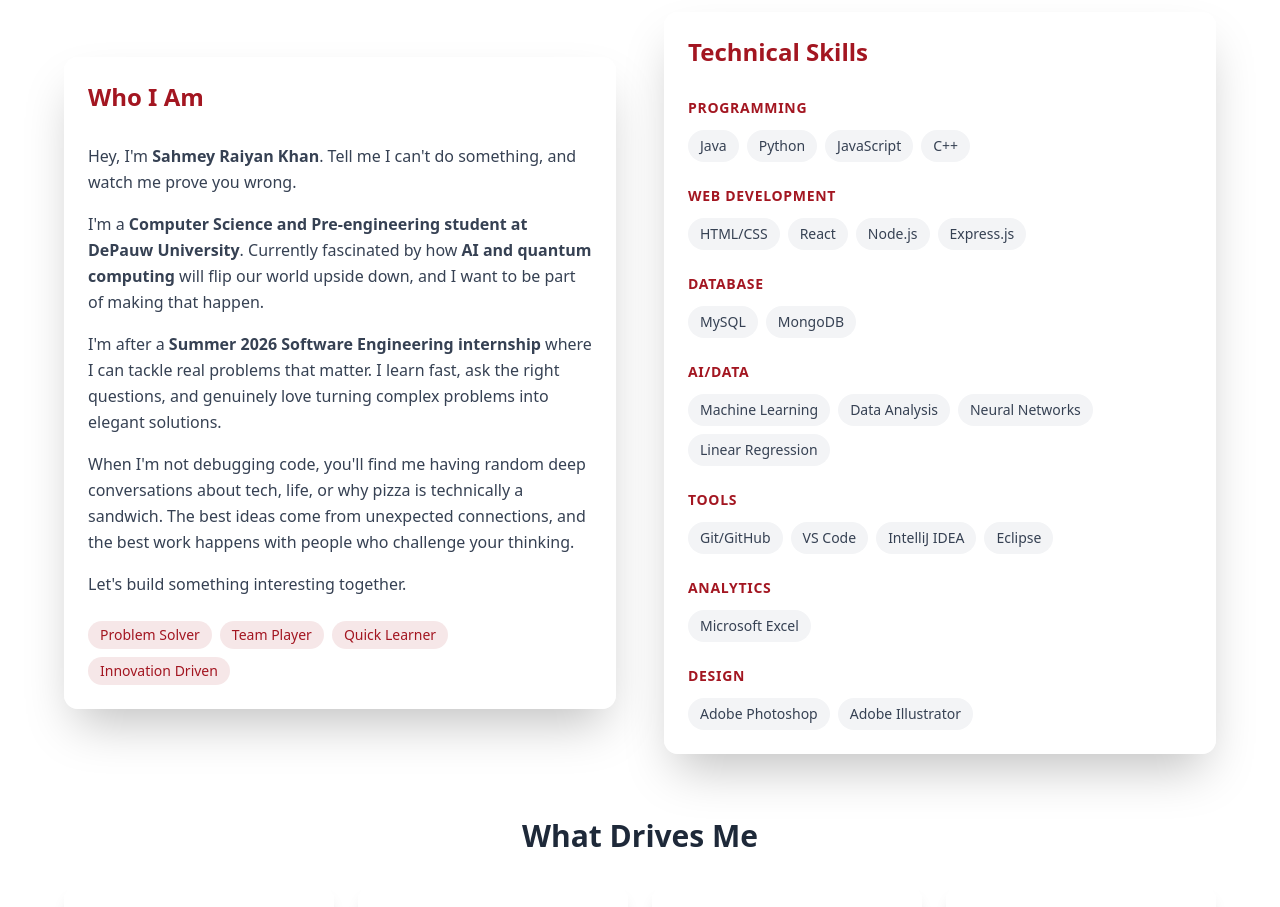
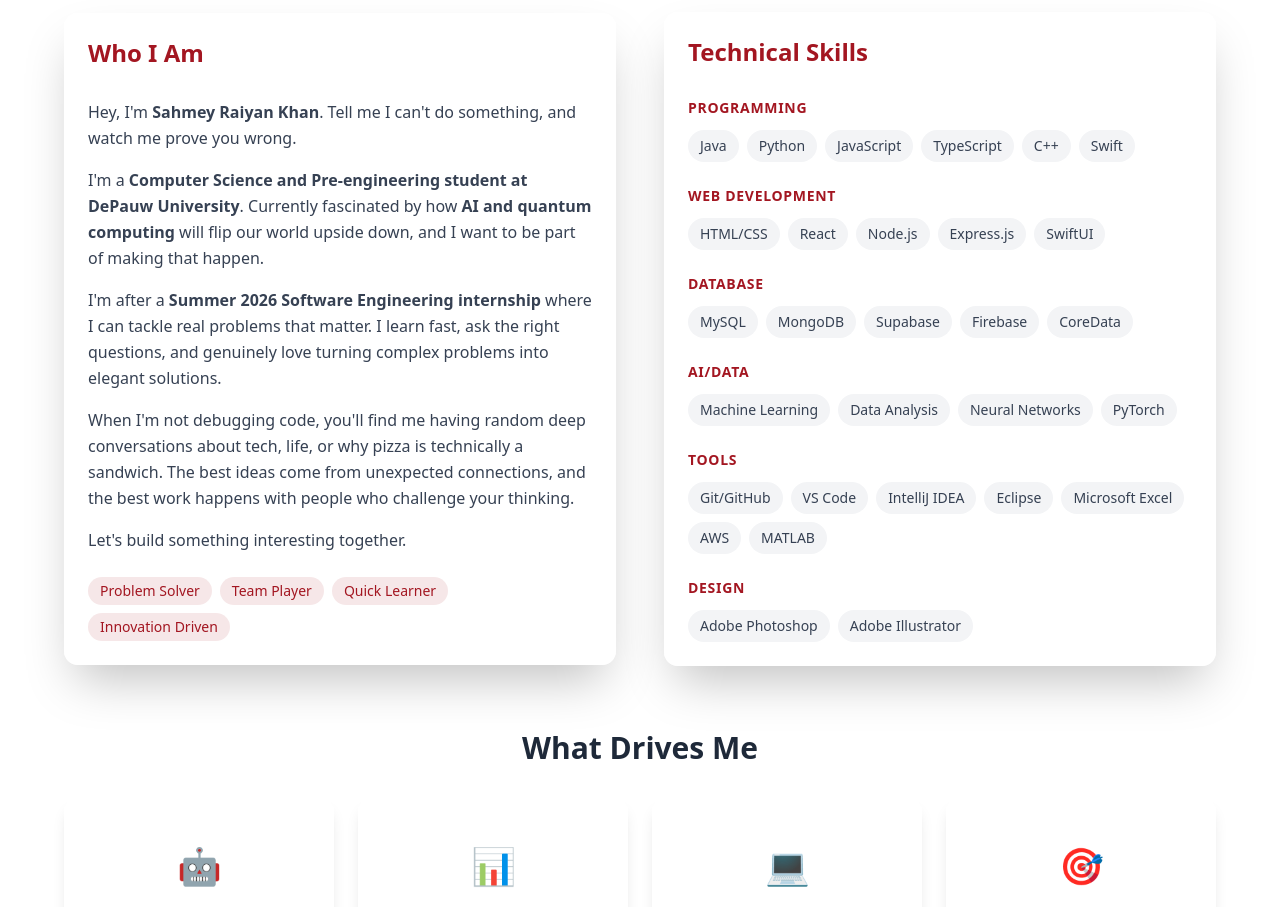
Before and after one commit to Sahmey2004/Portfolio, a React (Vite) app: page / in a window 1280 px wide. Shown: the part 1000-1907 px from the top of the page. Built offline with nearby package versions, Linux system fonts and the light colour scheme.

Commit message:
Update technical skills with new technologies

```diff
--- a/src/components/About.jsx
+++ b/src/components/About.jsx
@@ -25,22 +25,30 @@ const About = () => {
     { name: 'Java', category: 'Programming' },
     { name: 'Python', category: 'Programming' },
     { name: 'JavaScript', category: 'Programming' },
+    { name: 'TypeScript', category: 'Programming' },
     { name: 'C++', category: 'Programming' },
+    { name: 'Swift', category: 'Programming' },
     { name: 'HTML/CSS', category: 'Web Development' },
     { name: 'React', category: 'Web Development' },
     { name: 'Node.js', category: 'Web Development' },
     { name: 'Express.js', category: 'Web Development' },
+    { name: 'SwiftUI', category: 'Web Development' },
     { name: 'MySQL', category: 'Database' },
     { name: 'MongoDB', category: 'Database' },
+    { name: 'Supabase', category: 'Database' },
+    { name: 'Firebase', category: 'Database' },
+    { name: 'CoreData', category: 'Database' },
     { name: 'Git/GitHub', category: 'Tools' },
     { name: 'VS Code', category: 'Tools' },
     { name: 'IntelliJ IDEA', category: 'Tools' },
     { name: 'Eclipse', category: 'Tools' },
+    { name: 'Microsoft Excel', category: 'Tools' },
+    { name: 'AWS', category: 'Tools' },
+    { name: 'MATLAB', category: 'Tools' },
     { name: 'Machine Learning', category: 'AI/Data' },
     { name: 'Data Analysis', category: 'AI/Data' },
     { name: 'Neural Networks', category: 'AI/Data' },
-    { name: 'Linear Regression', category: 'AI/Data' },
-    { name: 'Microsoft Excel', category: 'Analytics' },
+    { name: 'PyTorch', category: 'AI/Data' },
     { name: 'Adobe Photoshop', category: 'Design' },
     { name: 'Adobe Illustrator', category: 'Design' },
   ];
```
